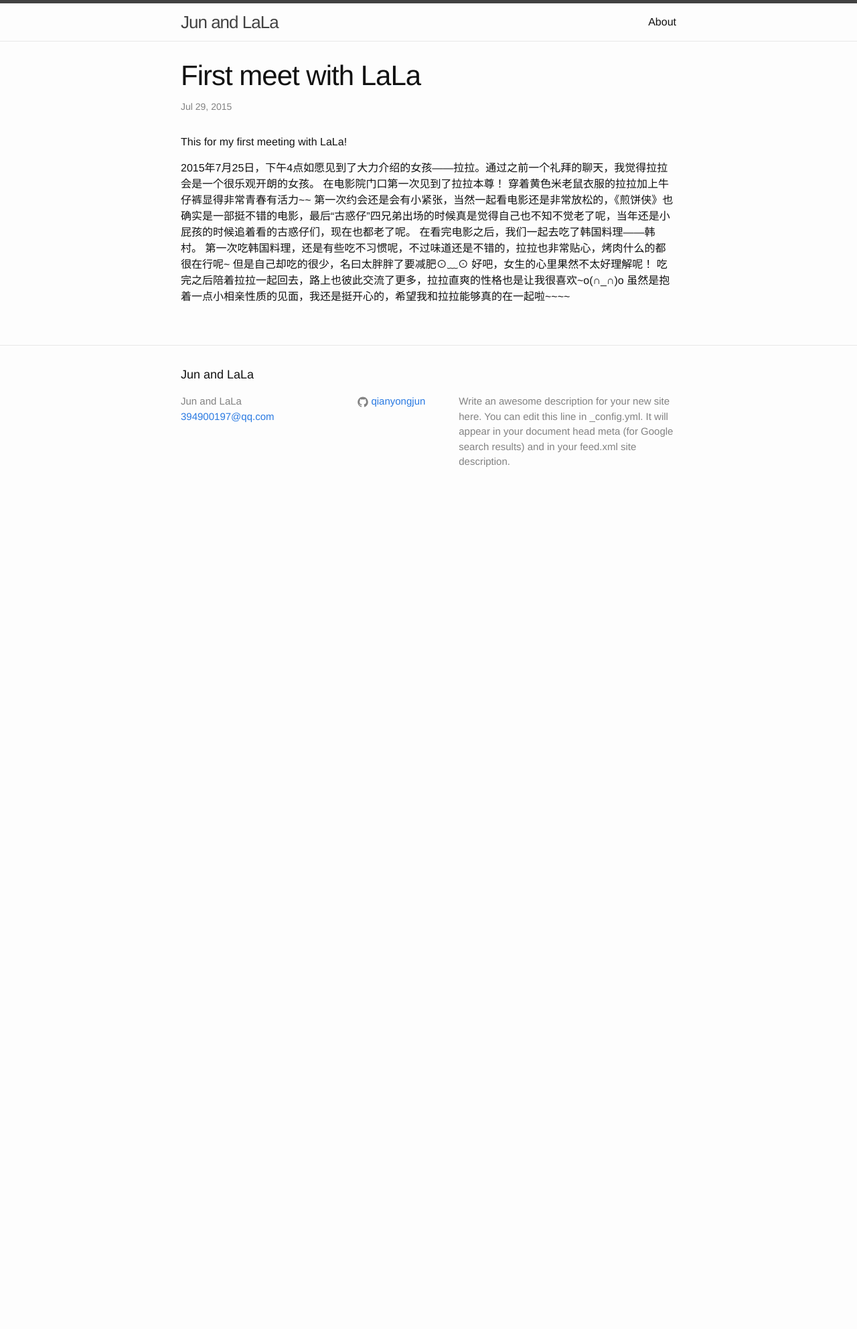
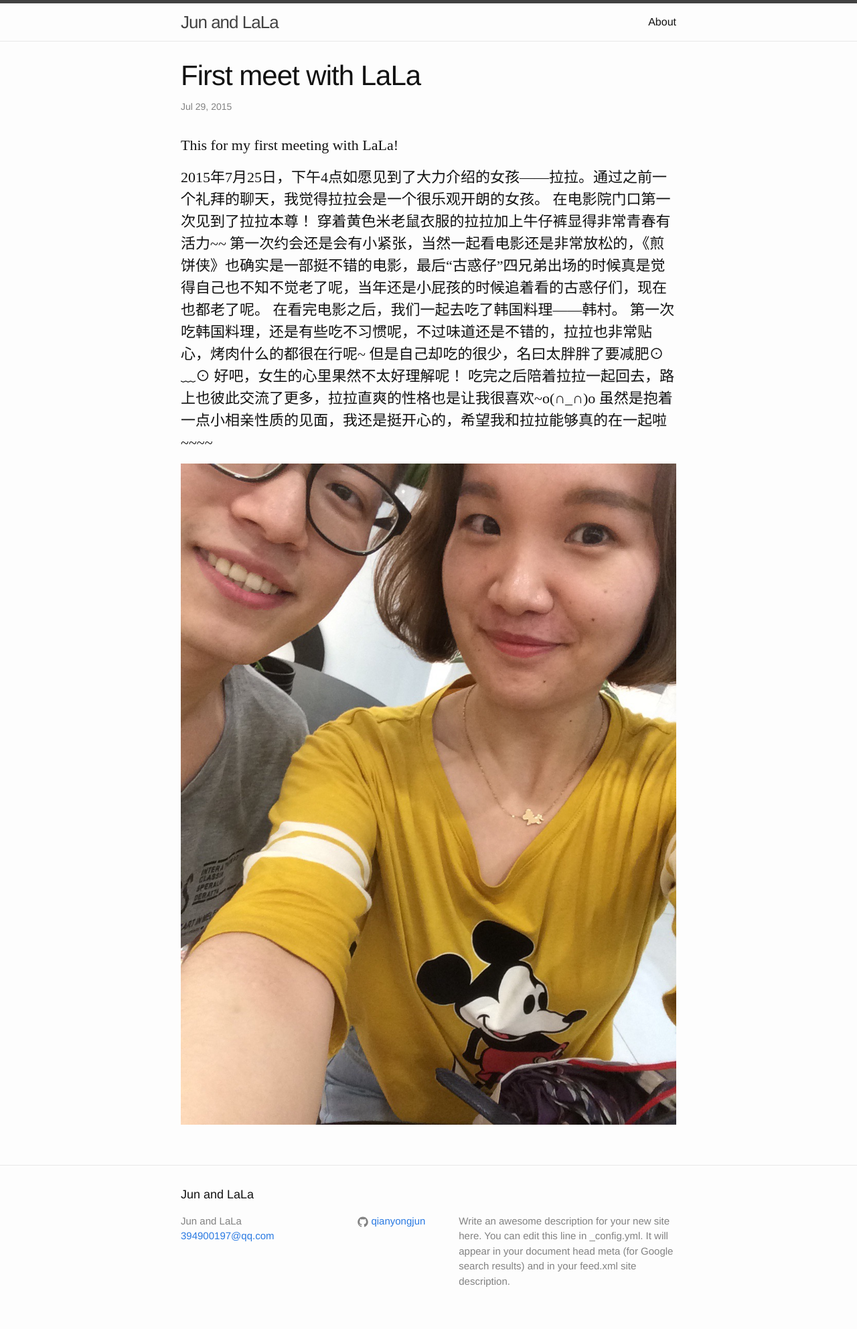
Before and after one commit to qianyongjun/blogForLala, a Jekyll site: the page built from _posts/2015-07-29-firstMeeting.markdown, in a window 1280 px wide. Shown: the whole page at 67% size. Built offline with Jekyll 4.4.1, drawn with Linux system fonts in a browser that asks for light colours; before the commit the page ends 900 px from its top, so only the background shows below that.

Commit message:
图片上传

```diff
--- a/_posts/2015-07-29-firstMeeting.markdown
+++ b/_posts/2015-07-29-firstMeeting.markdown
@@ -14,3 +14,5 @@ categories: mypost
 第一次吃韩国料理，还是有些吃不习惯呢，不过味道还是不错的，拉拉也非常贴心，烤肉什么的都很在行呢~ 但是自己却吃的很少，名曰太胖胖了要减肥⊙﹏⊙ 好吧，女生的心里果然不太好理解呢！
 吃完之后陪着拉拉一起回去，路上也彼此交流了更多，拉拉直爽的性格也是让我很喜欢~o(∩_∩)o
 虽然是抱着一点小相亲性质的见面，我还是挺开心的，希望我和拉拉能够真的在一起啦~~~~
+
+![合影留念](/image/IMG_0706.jpg "我们留影喔")
--- a/_sass/_layout.scss
+++ b/_sass/_layout.scss
@@ -233,4 +233,9 @@
             font-size: 18px;
         }
     }
+
+    p{
+        font-size:22px;
+        font-family:'Microsoft YaHei'
+    }
 }
--- a/index.html
+++ b/index.html
@@ -4,7 +4,7 @@ layout: default
 
 <div class="home">
 
-  <h1 class="page-heading">Posts</h1>
+  <h1 class="page-heading">Day Recording</h1>
 
   <ul class="post-list">
     {% for post in site.posts %}
@@ -18,6 +18,6 @@ layout: default
     {% endfor %}
   </ul>
 
-  <p class="rss-subscribe">subscribe <a href="{{ "/feed.xml" | prepend: site.baseurl }}">via RSS</a></p>
+  <!-- <p class="rss-subscribe">subscribe <a href="{{ "/feed.xml" | prepend: site.baseurl }}">via RSS</a></p> -->
 
 </div>
```
Also changed, not shown: image/IMG_0706.JPG (added), image/IMG_0711.JPG (added), 1 other file.
